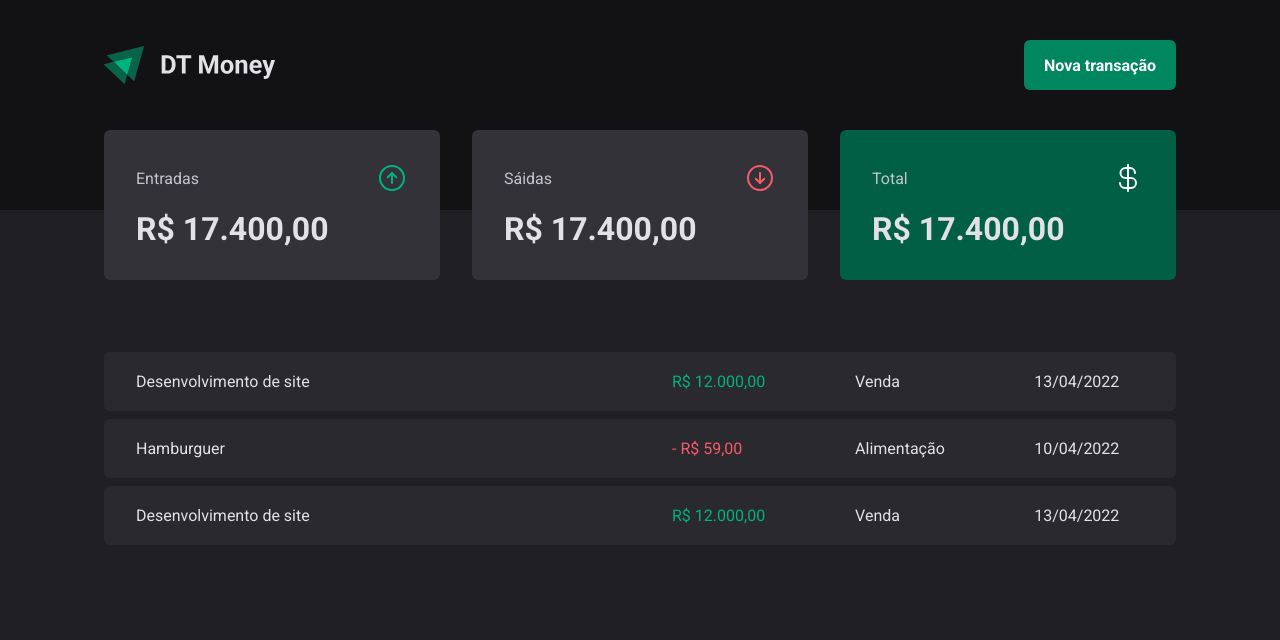
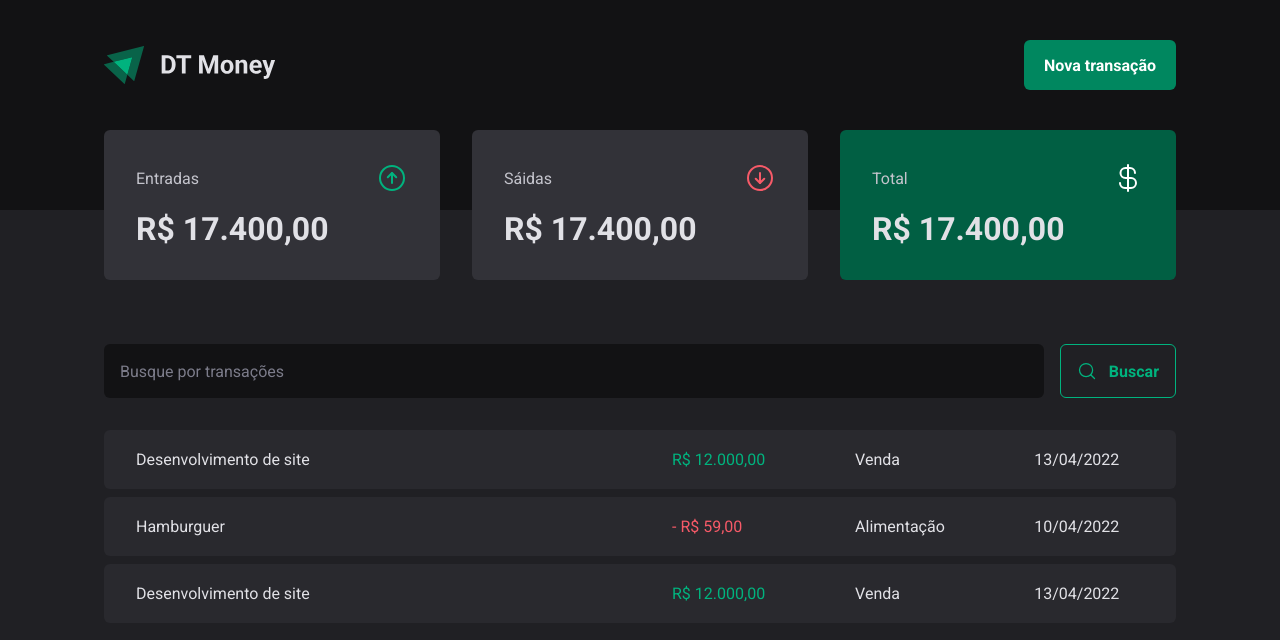
Before and after one commit to jhoownogueira/dtmoney-03, a React (Vite) app: page / in a window 1280 px wide. Shown: the top 640 px of the page. Built offline with nearby package versions, Linux system fonts and the light colour scheme.

Commit message:
Componente Search Form

```diff
--- /dev/null
+++ b/src/pages/Transactions/components/SearchForm/index.tsx
@@ -0,0 +1,15 @@
+import { MagnifyingGlass } from "phosphor-react";
+import { SearchFormContainer } from "./styles";
+
+export function SearchForm() {
+  return (
+    <SearchFormContainer>
+      <input type="text" placeholder="Busque por transações" />
+
+      <button type="submit">
+        <MagnifyingGlass size={20} />
+        Buscar
+      </button>
+    </SearchFormContainer>
+  );
+}
--- /dev/null
+++ b/src/pages/Transactions/components/SearchForm/styles.ts
@@ -0,0 +1,40 @@
+import styled from "styled-components";
+
+export const SearchFormContainer = styled.form`
+  display: flex;
+  gap: 1rem;
+
+  input {
+    flex: 1;
+    border-radius: 6px;
+    border: 0;
+    background: ${(props) => props.theme["gray-900"]};
+    color: ${(props) => props.theme["gray-300"]};
+    padding: 1rem;
+
+    &::placeholder {
+      color: ${(props) => props.theme["gray-500"]};
+    }
+  }
+
+  button {
+    display: flex;
+    align-items: center;
+    gap: 0.75rem;
+
+    border: 0;
+    padding: 1rem;
+    background: transparent;
+    border: 1px solid ${(props) => props.theme["green-300"]};
+    color: ${(props) => props.theme["green-300"]};
+    font-weight: bold;
+    border-radius: 6px;
+
+    &:hover {
+      background: ${(props) => props.theme["green-500"]};
+      border: 1px solid ${(props) => props.theme["green-500"]};
+      color: ${(props) => props.theme.white};
+      transition: background-color 0.2, color 0.2s, border-color 0.2s;
+    }
+  }
+`;
--- a/src/pages/Transactions/index.tsx
+++ b/src/pages/Transactions/index.tsx
@@ -1,5 +1,6 @@
 import { Header } from "../../components/Header";
 import { Summary } from "../../components/Summary";
+import { SearchForm } from "./components/SearchForm";
 import {
   PriceHighLight,
   TransactionsContainer,
@@ -11,8 +12,8 @@
     <div>
       <Header />
       <Summary />
-
       <TransactionsContainer>
+        <SearchForm />
         <TransactionsTable>
           <tbody>
             <tr>
```
